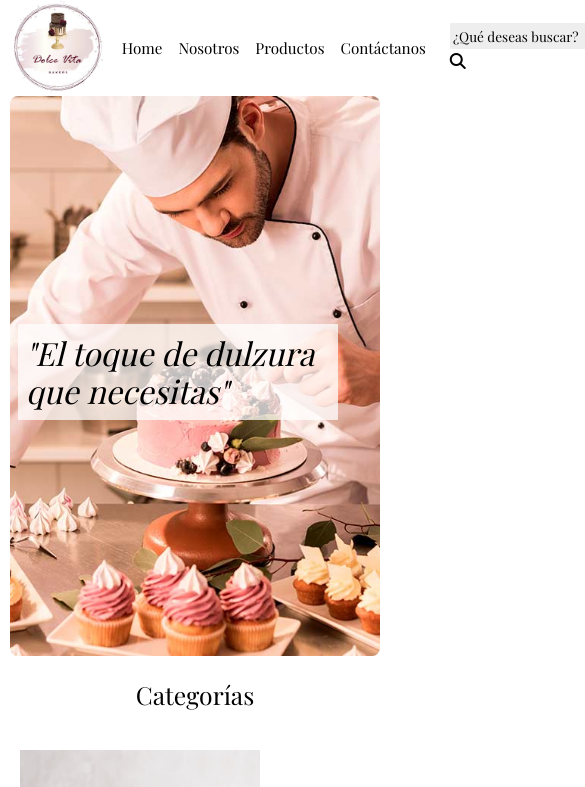
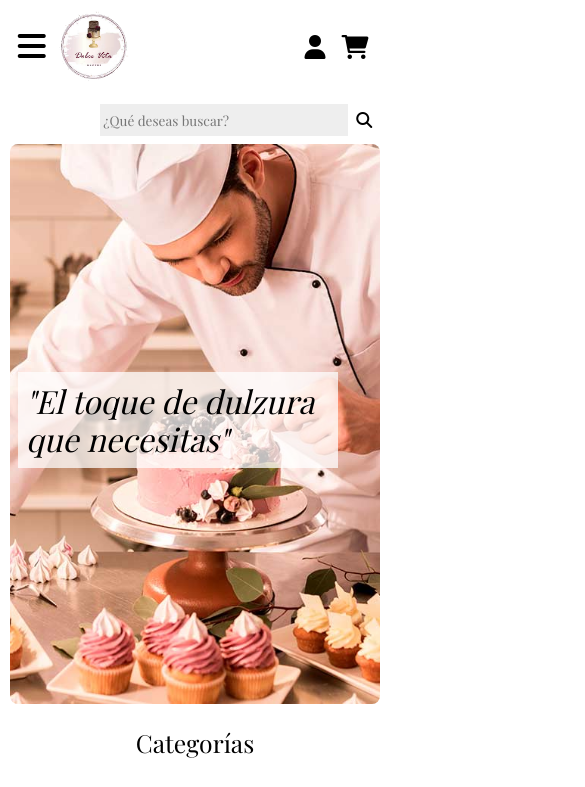
Before and after one commit to GwynethS/Dolce-Vita, a plain HTML site: page index.html in a window 390 px wide. Shown: the top 787 px of the page, 585 px wide, since content can reach past the window. Drawn offline with nearby package versions, Linux system fonts and the light colour scheme; a web font is replaced by a local one.

Commit message:
Modifiqué barra de navegación responsive

```diff
--- a/css/estilos.css
+++ b/css/estilos.css
@@ -25,14 +25,26 @@ body{
 
 /*Header*/
 
+.hamburguer{
+    display: none;
+}
+
 nav{
     padding: 0;
     width: 95%;
     height: 6rem;
     margin: auto;
-    display: flex;
-    justify-content: space-between;
+    display: grid;
+    grid-template-columns: 1.3fr 12fr 5fr 1.4fr;
+    grid-template-rows: 96px;
+    gap: 2px;
     align-items: center;
+    grid-template-areas:
+    "logo menu busqueda iconos"
+}
+
+nav .logo{
+    grid-area: logo;
 }
 
 .logo img{
@@ -41,16 +53,20 @@ nav{
 }
 
 .menu{
-    margin: 0;
+    grid-area: menu;
     list-style-type: none;
     padding: 0.5rem;
-    display: flex;
-    justify-content: space-around;
-    align-items: center;
-    position: relative;
 }
 
-.menu_iconos{
+.menu ul{
+    margin: 0;
+    display: flex;
+    justify-content: center;
+    align-items: center;
+}
+
+nav .iconos{
+    grid-area: iconos;
     display: flex;
     justify-content: space-around;
     align-items: center;
@@ -58,11 +74,17 @@ nav{
 
 .menu .item{
     padding: 0.5rem;
-    font-size: 0.95rem;
 }
 
-.menu_iconos .item{
+.item.busqueda{
     padding: 0.5rem;
+    grid-area: busqueda;
+    display: flex;
+    justify-content: flex-end;
+}
+
+.item.busqueda button{
+    margin-left: 0.5rem;
 }
 
 .menu .submenu{
@@ -93,7 +115,7 @@ nav{
     color:#030303;
 }
 
-.menu_iconos .item input{
+.item.busqueda input{
     font-family: 'Playfair Display', serif;
     font-size: 0.85rem;
     padding: 0.2rem;
@@ -490,3 +512,116 @@ footer p{
     padding: 1.5rem;
     bottom: auto;
 }
+
+@media screen and (max-width: 768px)
+{
+
+    /*NAVBAR*/
+
+    nav{
+        height: 9rem;
+        display: grid;
+        grid-template-columns: 1fr 5fr 2fr;
+        grid-template-rows: 1fr 0.5fr;
+        gap: 2px;
+        grid-template-areas:
+        "hamburguer logo iconos"
+        "busqueda busqueda busqueda";
+    }
+
+    .hamburguer{
+        grid-area: hamburguer;
+        display: block;
+        position: relative;
+        margin-left: 0.5rem;
+    }
+
+    nav .logo img{
+        width: 4.5rem;
+        height: 4.5rem;
+    }
+
+    nav .logo{
+        grid-area: logo;
+        justify-self: flex-start;
+    }
+
+    .item.busqueda{
+        grid-area: busqueda;
+        justify-content: flex-end;
+    }
+
+    .iconos{
+        justify-self: flex-end;
+    }
+
+    .item.usuario{
+        margin: 0.5rem;
+        transform: scale(1.5, 1.5);
+    }
+
+    .item.cart{
+        margin: 1rem;
+        transform: scale(1.5, 1.5);
+    }
+
+    .item.busqueda input{
+        font-family: 'Playfair Display', serif;
+        padding: 0.2rem;
+        width: 70%;
+        height: 2rem;
+        background-color: #EEEEEE;
+        border: 0px;
+    }
+
+    /*Sidebar Menu*/
+
+    .menu{
+        position: absolute;
+        top: 0;
+        left: 0;
+        background-color: #EEEEEE;
+        width: 30%;
+        height: 100vh;
+        display: flex;
+        justify-content: center;
+        align-items: center;
+
+        margin-left:-100%;
+    }
+
+    .menu.mobile-menu{
+        margin-left: 0;
+    }
+
+    .menu ul{
+        display: flex;
+        flex-direction: column;
+        align-items: center;
+    }
+
+    .menu ul .item{
+        margin: 1.5rem;
+    }
+
+    .menu .submenu{
+        position: absolute;
+        left: 30vw;
+        top: 30%;
+        width: 20vw;;
+        height: 50vh;
+    }
+
+    .menu .item{
+        text-align: center;
+        width: 30vw;
+    }
+
+    .submenu .subitem{
+        margin: 1rem;
+    }
+
+    .menu .item:hover .submenu{
+        background-color: #EEEEEE;
+    }
+}
--- a/index.html
+++ b/index.html
@@ -21,7 +21,8 @@
                 <div class="logo">
                     <a href="./index.html"><img src="../img/logo.png" alt="logo_dolce_vita"></a>
                 </div>
-                <ul class="menu">
+                <div class="menu">
+                    <ul>
                         <li class="item">
                             <a href="./index.html">Home</a>
                         </li>
@@ -47,23 +48,27 @@
                             <a href="./pages/contactanos.html">Contáctanos</a>
                         </li>
                     </ul>
+                </div>
 
-                <section class="menu_iconos">
-                    <div class="item">
+                <div class="hamburguer">
+                    <i class="fa-solid fa-bars fa-2x"></i>
+                </div>
+
+                <div class="item busqueda">
                     <input type="search" placeholder="¿Qué deseas buscar?">
                     <button class="barra_busqueda boton" style="cursor:pointer">
                         <i class="fa-solid fa-magnifying-glass"></i>
                     </button>
                 </div>
 
+                <div class="iconos">
                     <div class="item usuario">
                         <a href="#"><i class="fa-solid fa-user"></i></a>
                     </div>
                     <div class="item cart">
                         <a href="#"><i class="fa-solid fa-cart-shopping"></i></a>
                     </div>
-                </section>
-
+                </div>
 
             </nav>
 
@@ -198,5 +203,10 @@
             <p>Todos los derechos reservados ®</p>
         </footer>
         <script src="https://cdn.jsdelivr.net/npm/bootstrap@5.3.0-alpha1/dist/js/bootstrap.bundle.min.js" integrity="sha384-w76AqPfDkMBDXo30jS1Sgez6pr3x5MlQ1ZAGC+nuZB+EYdgRZgiwxhTBTkF7CXvN" crossorigin="anonymous"></script>
+        <script>
+            const menuHamburger = document.querySelector(".hamburguer")
+            const navLinks = document.querySelector(".menu")
+            menuHamburger.addEventListener('click',()=>{ navLinks.classList.toggle('mobile-menu')})
+        </script>
     </body>
 </html>
```
Also changed, not shown: pages/contactanos.html (+15 -8 lines), pages/nosotros.html (+15 -7 lines), pages/productos_cupcakes.html (+15 -6 lines), pages/productos_tortas.html (+15 -6 lines). Lines whose indentation alone changed are shown as unchanged.
